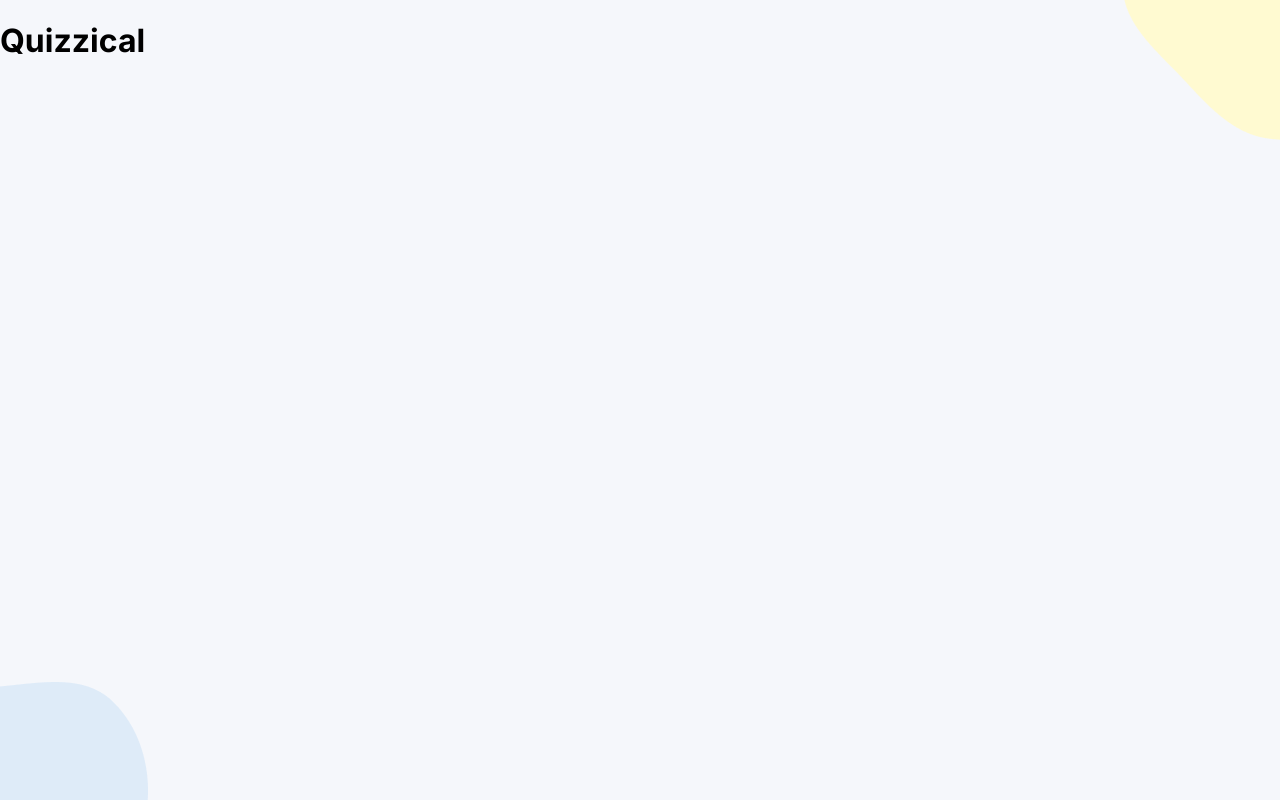
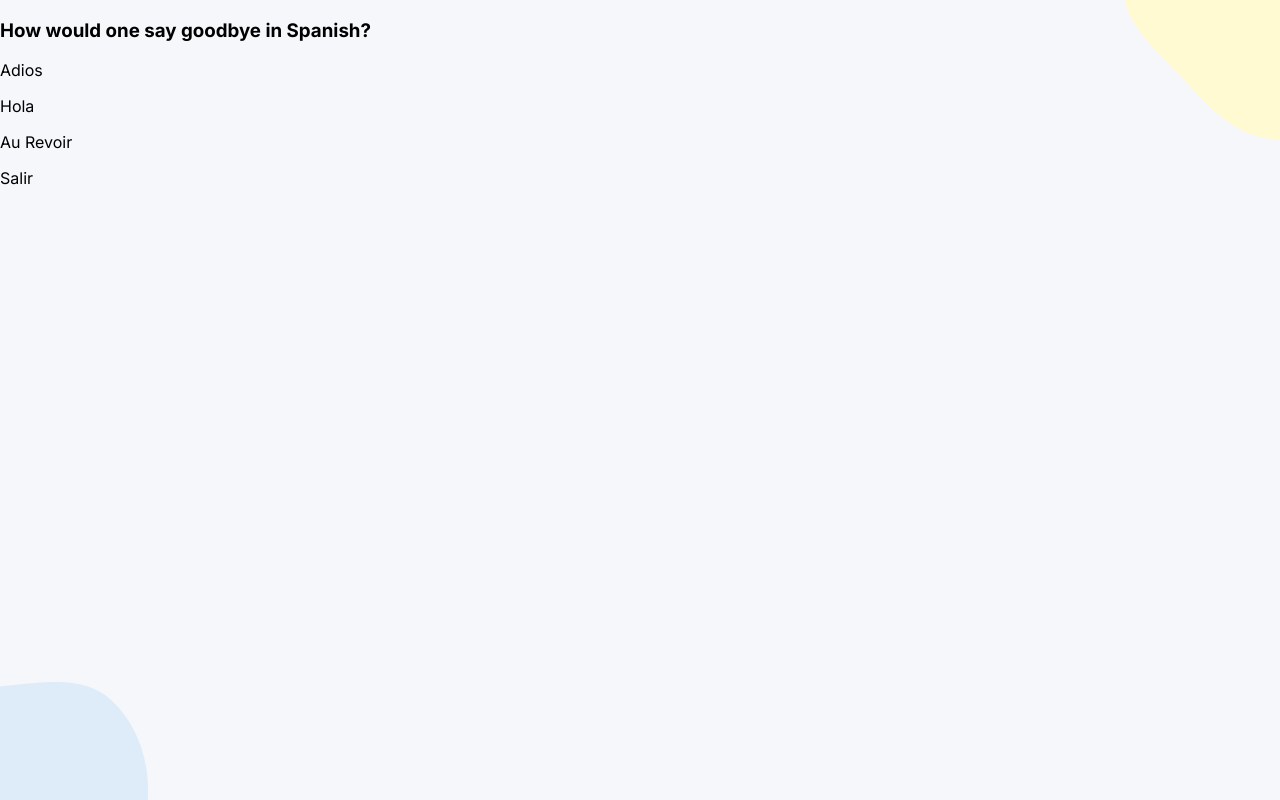
Before and after one commit to Acateel/quizzical, a React (Vite) app: page / in a window 1280 px wide. Built offline with nearby package versions, Linux system fonts and the light colour scheme.

Commit message:
add queston static test

```diff
--- /dev/null
+++ b/src/components/Question.jsx
@@ -0,0 +1,13 @@
+import './Question.css'
+
+export default function Question(){
+    return (
+        <section>
+            <h3>How would one say goodbye in Spanish?</h3>
+            <p>Adios</p>
+            <p>Hola</p>
+            <p>Au Revoir</p>
+            <p>Salir</p>
+        </section>
+    )
+}
--- a/src/components/Quizzical.jsx
+++ b/src/components/Quizzical.jsx
@@ -1,5 +1,9 @@
+import Question from "./Question"
+
 export default function Quizzical() {
     return(
-        <h1>Quizzical</h1>
+        <main>
+            <Question />
+        </main>
     )
 }
```
Also changed, not shown: src/components/Question.css (added).
